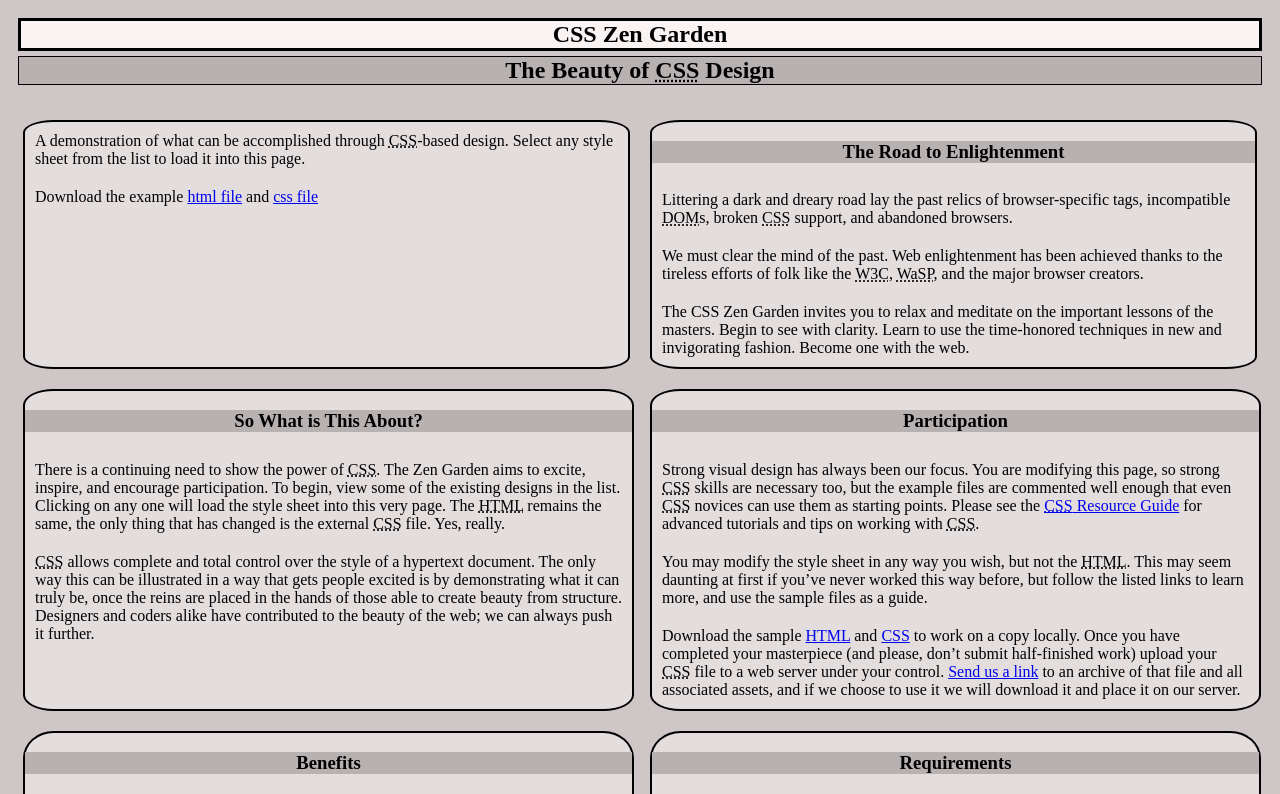
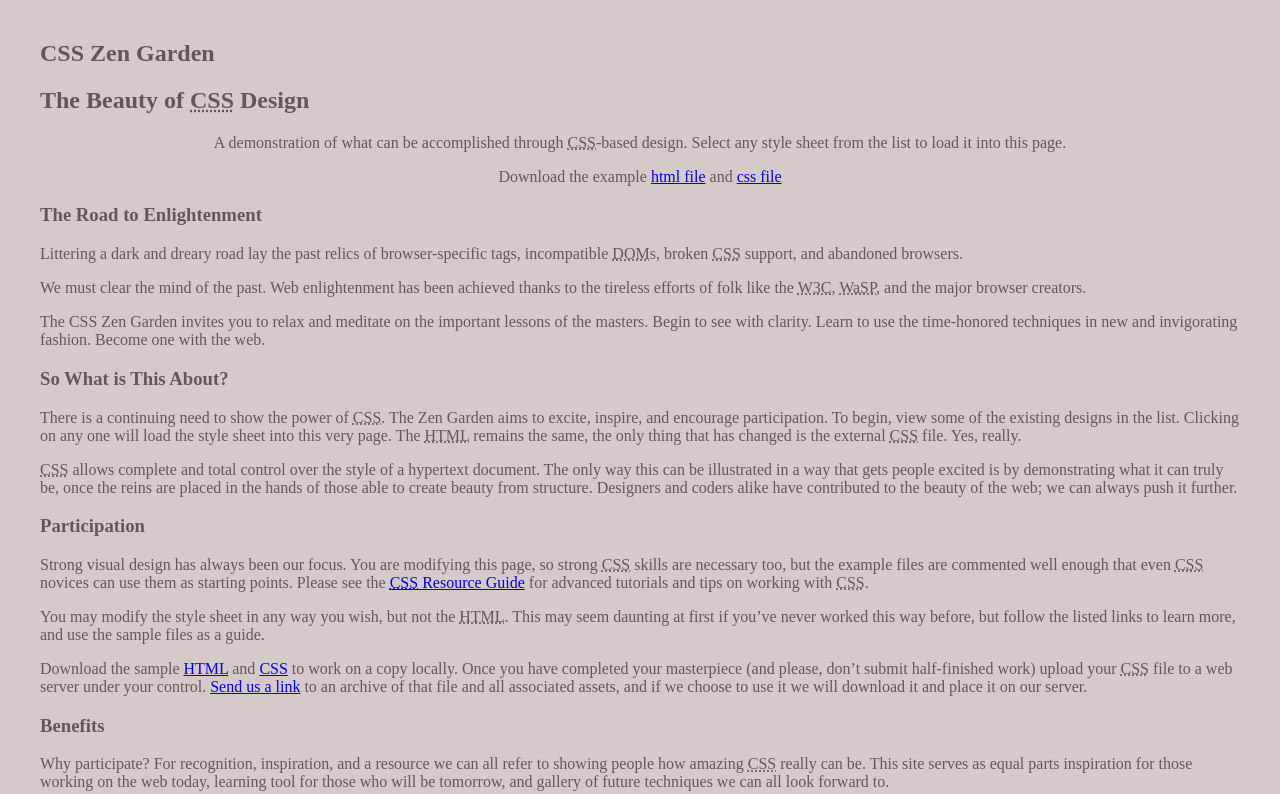
Before and after one commit to briannaordaz/briannaordaz.github.io, a plain HTML site: page index.html in a window 1280 px wide. Shown: the top 794 px of the page. Drawn offline with Linux system fonts and the light colour scheme.

Commit message:
added comments for style2.css

```diff
--- a/project-starter-files/index.html
+++ b/index.html
@@ -3,7 +3,7 @@
 <head>
 	<meta charset="utf-8">
 	<title>CSS Zen Garden: The Beauty of CSS Design</title>
-	<link rel="stylesheet" media="screen" href="style2.css">
+	<link rel="stylesheet" media="screen" href="style.css">
 	<meta name="viewport" content="width=device-width, initial-scale=1.0">
 </head>
 
--- a/project-starter-files/style.css
+++ /dev/null
@@ -1,66 +0,0 @@
-body {
-    background-color: rgb(213, 202, 202); /* This is to add background color */
-    color: rgb(80, 66, 66);  /* This will add color to the text */
-    padding: 0;
-    margin: 0;
-}
-
-
-h1 {
-    text-align: center;
-    background-color: rgb(245, 239, 239);
-    margin: 0%;
-
-}
-
-.sidebar ul {
-    list-style-type: none;
-    padding: 0;
-    margin: 0;
-}
-
-.page-wrapper{ /*The whole page */
-    display: grid;
-    gap: 15px;
-    grid-template-columns: 1fr 3fr 1fr;
-    color: rgb(100, 87, 87);
-    margin: 0 auto;
-    padding: 20px;
-    max-width: 1200px;
-    align-items: start;
-
-
-}
-
-.benefits, .requirements,
-#zen-supporting, #zen-participation { /*right */
-    grid-column: 3;
-    font-family: Arial, Helvetica, sans-serif;
-    font-style: italic;
-
-
-}
-
-
-
-.intro { /*Middle */
-    grid-column: 2;
-    font-family: Arial, Helvetica, sans-serif;
-}
-
-.sidebar {  /* left*/
-    grid-column: 1;
-    grid-row: 1;
-    font-family: Arial, Helvetica, sans-serif;
-    font-style: italic;
-    margin-left: 0px;
-    background-color: rgb(217, 215, 215);
-    position: fixed;
-    width: 19%;
-    padding-left: 0%;
-    height: 100vh;
-}
-
-.sidebar li {
-    margin: 10px 0;
-}
--- a/project-starter-files/style2.css
+++ /dev/null
@@ -1,111 +0,0 @@
-body {
-    background-color: rgb(207, 199, 199); /*This is the background color of the Webpage */
-    color: black; /* The color of the text*/
-}
-
-
-h1 {
-    background-color: rgb(249, 243, 243); /*background color for the main heading */
-    border: 3px solid; /* added a solid border of 3 pixels */
-    text-align: center;
-    margin-top: 0;
-    margin-bottom: 5px;
-
-}
-
-h2 {
-    border: 1px solid; /* added a solid border of 2 pixels to the second heading */
-    text-align: center;
-    margin-top: 0;
-
-
-}
-
-h2, h3 {
-    background-color: rgb(184, 177, 177); /*background color for the second heading and other subheadings */
-    text-align: center; /* aligned the text of the headings to the center*/
-}
-
-p {
-    display: inline-block;
-    padding: 5px;
-    margin: 5px;
-}
-.page-wrapper {
-    display: grid;
-    grid-template-columns: 1fr 1fr;
-    grid-template-rows:  auto auto auto auto;
-    gap: 10px;
-    padding: 10px;
-    margin: 0;
-
-}
-
-
-.summary, .preamble, .explanation,
-.participation, .benefits, .requirements,
-.sidebar, .design-selection, .design-archives, .zen-resources, footer{
-    border: 2px solid rgb(0, 0, 0);
-    background-color: rgb(227, 221, 221);
-    border-radius: 5%;
-    margin: 5px;
-
-}
-
-.intro {
-    display: grid;
-    grid-column: 1 / span 2;
-    gap: 10px;
-    grid-template-columns: 1fr 1fr;
-}
-header {
-    grid-column: 1 / span 2;
-}
-.summary {
-    grid-column: 1;
-
-}
-
-.preamble {
-    grid-column: 2;
-}
-
-#zen-supporting {
-    display: grid;
-    grid-column: 1 / span 2;
-    gap: 10px;
-    grid-template-columns: 1fr 1fr 1fr 1fr;
-}
-
-.explanation {
-    grid-column: 1;
-    width: 200%;
-}
-
-.participation {
-    grid-column: 3;
-    width: 200%;
-
-}
-
-.benefits {
-    grid-column: 1;
-    width: 200%;
-
-}
-
-.requirements {
-    grid-column: 3;
-    width: 200%;
-}
-
-footer {
-    grid-column: 1 / span 4;
-
-}
-
-.sidebar {
-    grid-column: 1 / span 2;
-    grid-row: 3 / 3;
-
-}
--- /dev/null
+++ b/style.css
@@ -0,0 +1,35 @@
+body {
+    background-color: rgb(213, 202, 202); /* This is to add background color */
+    color: rgb(80, 66, 66);  /* This will add color to the text */
+    padding: 0;
+    margin: 0;
+}
+
+.header {
+    width: 100%;
+    text-align: center;
+}
+
+.page-wrapper{ /*The whole page */
+    gap: 15px;
+    color: rgb(100, 87, 87);
+    margin: 0 auto;
+    padding: 20px;
+    max-width: 1200px;
+}
+
+.intro {
+
+}
+
+.summary {
+    text-align: center;
+}
+
+.preamble {
+    float: center;
+}
+
+.sidebar {
+    float: left;
+}
--- /dev/null
+++ b/style2.css
@@ -0,0 +1,109 @@
+body { /* body element (this targets all the elements, divs, classes, and id's within the body element */
+    background-color: rgb(207, 199, 199); /*This is the background color of the Webpage */
+    color: black; /* The color of the text*/
+}
+
+
+h1 { /* main heading */
+    background-color: rgb(249, 243, 243); /*background color for the main heading */
+    border: 3px solid; /* added a solid border of 3 pixels */
+    text-align: center; /* aligns the text of the main heading to the center*/
+    margin-top: 0; /* this will make the main heading stay at the top*/
+    margin-bottom: 5px; /*This will make the main heading have some space at the bottom  */
+    box-shadow: 0 4px 6px rgba(0, 0, 0, 0.5);
+}
+
+h2 { /* second heading */
+    border: 1px solid; /* added a solid border of 2 pixels to the second heading */
+    text-align: center;  /*This will align the second heading to the center */
+    box-shadow: 0 4px 6px rgba(0, 0, 0, 0.5);
+}
+
+
+
+h2, h3 { /* second heading and sub headings */
+    background-color: rgb(184, 177, 177); /*background color for the second heading and other subheadings */
+    text-align: center; /* aligned the text of the headings to the center*/
+}
+
+p { /* paragraphs */
+
+    padding: 10px;/*this will add 10 pixels of space between the text and border*/
+    margin: 5px;
+}
+.page-wrapper {   /* main container for all the containers */
+    display: grid;  /*This gives the webpage a CSS grid layout */
+    grid-template-columns: 1fr 1fr; /* This tells the grid that there will be two equal columns*/
+    gap: 10px; /* This gives the columns a gap of 10 pixels*/
+    padding: 10px;  /* this will add space between the text and border*/
+    margin: 0;  /*this will not add space outside the border */
+
+}
+
+
+
+
+.summary, .preamble, .explanation,
+.participation, .benefits, .requirements, /*10 child containers and 1 parent container */
+.sidebar,  footer{
+    border: 2px solid rgb(0, 0, 0);  /* this will give all the child containers a solid border of 2 pixels and the color black*/
+    background-color: rgb(227, 221, 221);  /*this will add color to the background of the containers */
+    border-radius: 5%; /* this will make the borders round */
+    margin: 5px; /* this will add space around/outside the containers */
+    box-shadow: 0 4px 6px rgba(0, 0, 0, 0.5);
+}
+
+.intro { /* parent container*/
+    display: grid; /*to make its child containers go next to each other I have to add a grid layout to it */
+    grid-column: 1 / span 2; /*this will take up two columns for its child containers */
+    gap: 10px; /* this will add a 10 pixel gap to the columns */
+    grid-template-columns: 1fr 1fr; /* This tells the grid layout to have two equal columns*/
+}
+header { /*child container of .intro (contains the main heading and second heading */
+    grid-column: 1 / span 2; /*This will make the header take up the two columns*/
+}
+.summary { /*child container of .intro */
+    grid-column: 1; /*This container will go on the first column */
+}
+
+.preamble { /* child container of .intro*/
+    grid-column: 2; /*this container will go on the second column */
+}
+
+#zen-supporting { /*parent container */
+    display: grid; /* since I want to put two child elements next to each other I have to make another grid layout, otherwise the child containers inside this parent container would get stacked*/
+    grid-column: 1 / span 2; /*this will make the container take up 2 columns */
+    gap: 10px; /* this will give the child containers of this container a 10 pixel gap*/
+    grid-template-columns: 2fr 2fr; /* I tried doing 2 equal columns but it didn't work (it kept making the child containers under this container overlap) so I did 4 equal columns instead */
+}
+
+.explanation { /*child container for #zen-supporting*/
+    grid-column: 1; /* This will put the child container on the first column under the .summary container*/
+
+}
+
+.participation { /* child container for #zen-supporting*/
+    grid-column: 2; /* This container will go on the second column  */
+
+}
+
+.benefits { /*child container for #zen-supporting */
+    grid-column: 1; /* This will take up  the first column under .explanation*/
+
+
+}
+
+.requirements { /*child container for #zen-supporting */
+    grid-column: 2; /* This would take up the second column under participation */
+
+}
+
+footer { /* child container for #zen-supporting*/
+    grid-column: 1 / span 2; /* this would take up 2 columns*/
+
+}
+
+.sidebar { /* parent container */
+    grid-column: 1 / span 2; /*Since this is a parent container and its under the main container (which I set it to make two equal columns) this would have to take the two columns if I want to to take the whole width of its space*/
+
+}
```
